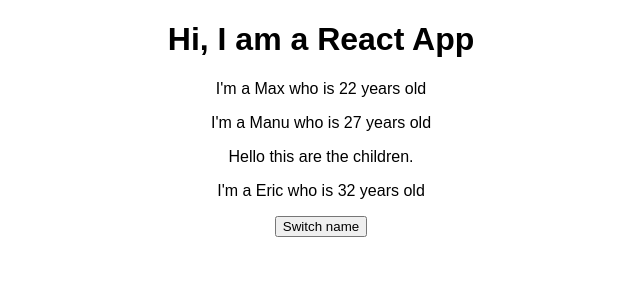
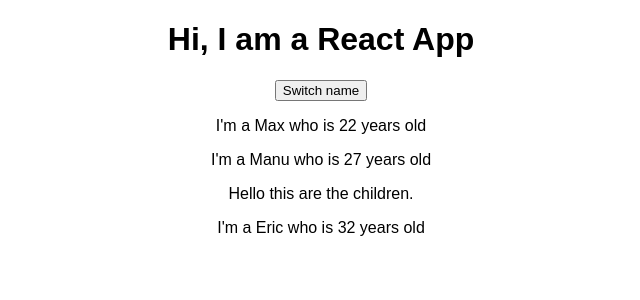
Before and after one commit to Christianq010/udemy_react-complete-guide, a React (Create React App) app: page / in a window 1280 px wide. Shown: the top 300 px of the page, without its empty margins (319-959 px from the left). Built offline with nearby package versions, Linux system fonts and the light colour scheme.

Commit message:
Lesson 39: Handling Events with Methods

```diff
--- a/src/App.js
+++ b/src/App.js
@@ -12,14 +12,18 @@
     ]
   }
 
+  switchNameHandler = () => {
+    console.log('was clicked')
+  }
+
   render() {
     return (
       <div className="App">
         <h1>Hi, I am a React App</h1>
+        <button onClick={this.switchNameHandler}>Switch name</button>
         <Person name={this.state.person[0].name} age={this.state.person[0].age} />
         <Person name={this.state.person[1].name} age={this.state.person[1].age}>Hello this are the children.</Person>
         <Person name={this.state.person[2].name} age={this.state.person[2].age} />
-        <button>Switch name</button>
       </div>
     );
   }
```
